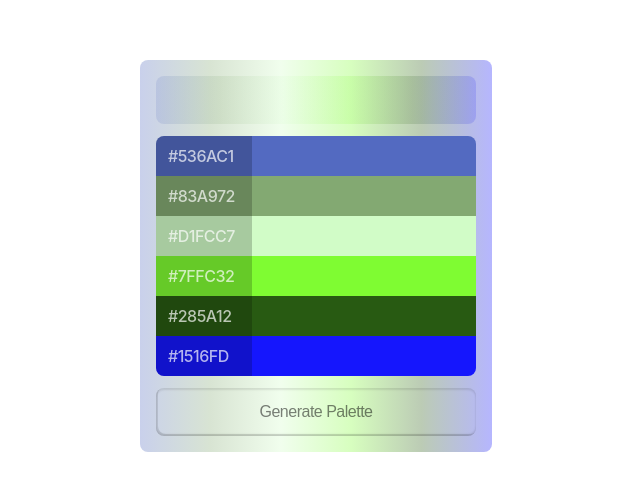
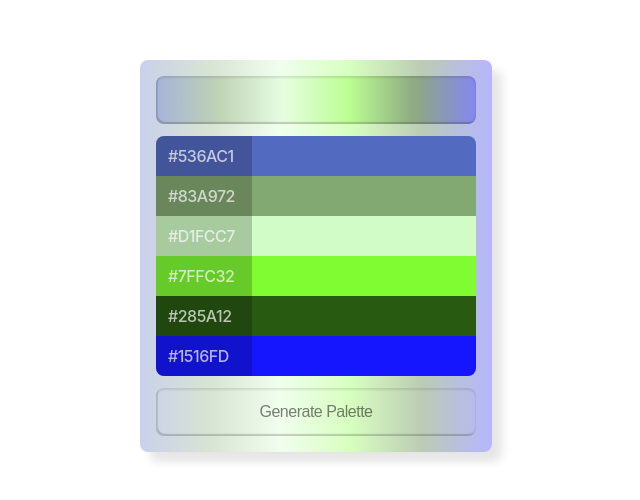
Before and after one commit to juanfalibene/03-color-palette, a plain HTML site: page index.html in a window 1280 px wide. Shown: the part 154-654 px from the top of the page, without its empty margins (324-964 px from the left). Drawn offline with Linux system fonts and the light colour scheme.

Commit message:
container and sample updated

```diff
--- a/css/styles.css
+++ b/css/styles.css
@@ -27,13 +27,7 @@ body {
   align-items: center;
   padding: 1rem;
   border-radius: 8px;
-}
-
-.colorSample {
-  width: 100%;
-  height: 48px;
-  border-radius: 8px;
-  opacity: 0.5;
+  box-shadow: 10px 10px 10px rgba(0, 0, 0, 0.1);
 }
 
 .paletteContainer {
@@ -59,6 +53,7 @@ body {
   letter-spacing: -0.5px;
 }
 
+.colorSample,
 button {
   width: 100%;
   height: 48px;
@@ -66,6 +61,8 @@ button {
   font-size: 16px;
   font-weight: 500;
   letter-spacing: -0.5px;
+  text-align: center;
+  vertical-align: middle;
   border: none;
   cursor: pointer;
   color: rgba(0, 0, 0, 0.5);
@@ -76,6 +73,7 @@ button {
     inset 2px -2px rgba(0, 0, 0, 0.1), inset 0 2px 2px rgba(0, 0, 0, 0.1);
 }
 
+.colorSample:hover,
 button:hover {
   background-color: rgba(0, 0, 0, 0.1);
   transform: scale(0.98);
```
